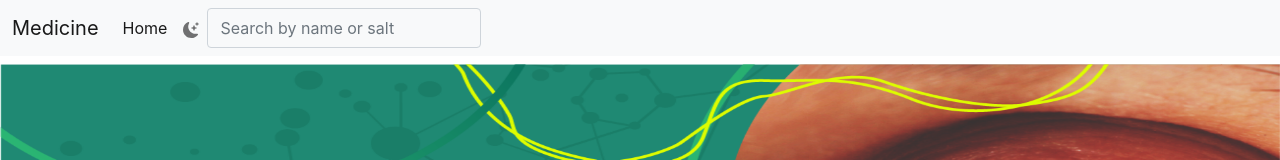
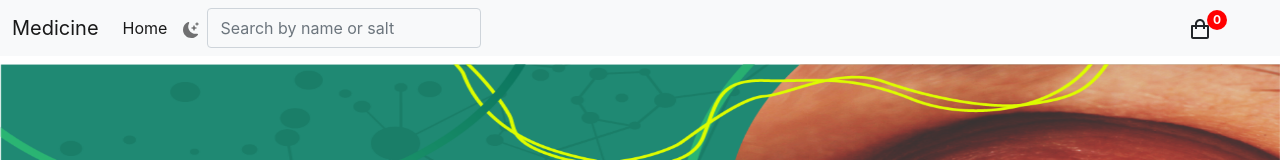
Before and after one commit to Golu0512/dashboard, a React (Create React App) app: page / in a window 1280 px wide. Shown: the top 160 px of the page. Built offline with nearby package versions, Linux system fonts and the light colour scheme.

Commit message:
badge ready and set

```diff
--- a/src/App.css
+++ b/src/App.css
@@ -31,3 +31,13 @@
 .pImage {
     object-fit: contain;
 }
+
+/* ------------------------ Badge ------------------------- */
+
+.badgecounter {
+    height: 20px;
+    width: 20px;
+    background: red;
+    transform: translateX(-5px);
+    font-size: 12px;
+}
--- a/src/App.js
+++ b/src/App.js
@@ -17,6 +17,7 @@ function App() {
   };
 
   const [mode, setMode] = useState("light");
+  let [badgeCount, setbadgeCount] = useState(0);
 
   const toggleMode = () => {
     if (mode === "dark") {
@@ -30,9 +31,14 @@ function App() {
     }
   };
 
+  const badgeCounter = () => {
+    badgeCount = badgeCount + 1;
+    setbadgeCount(badgeCount);
+  }
+
   return (
     <>
-      <Header toggleMode={toggleMode} mode={mode} />
+      <Header toggleMode={toggleMode} mode={mode} itemCount={badgeCount} />
         <BrowserRouter>
           <Routes>
             <Route exact path="/" element={<Home mode={mode} />} />
@@ -41,6 +47,7 @@ function App() {
               path="/productpage"
               element={
                 <ProductPage
+                  badgeCounter={badgeCounter}
                   id={products.id}
                   title={products.name}
                   combination={products.combination}
--- /dev/null
+++ b/src/components/Badge.js
@@ -0,0 +1,18 @@
+import React from "react";
+import { BiShoppingBag } from "react-icons/bi";
+
+export default function Badge(props) {
+
+    return (
+        <>
+            <div className="fs-4 me-5 d-flex float">
+                <span>
+                    <BiShoppingBag />
+                </span>
+                <div className="badgecounter rounded-circle d-flex justify-content-center align-items-center text-white fw-bold">
+                    {props.itemCount}
+                </div>
+            </div>
+        </>
+    );
+}
--- a/src/components/Footer.js
+++ b/src/components/Footer.js
@@ -74,7 +74,6 @@ function Footer() {
                 Pharma
             </a>
             </div>
-            Copyright
         </footer>
         </>
     );
--- a/src/components/Header.js
+++ b/src/components/Header.js
@@ -1,5 +1,6 @@
 import React from "react";
 import { BsMoonStarsFill, BsSun } from "react-icons/bs";
+import Badge from "./Badge";
 
 function Header(props) {
     return (
@@ -50,6 +51,8 @@ function Header(props) {
                 </div>
             </div>
 
+            <Badge itemCount={props.itemCount} />
+
             {/* <form class="d-flex bg-info w-50 me-5">
                     <input className="form-control" type="search" placeholder="Search by name or salt" aria-label="Search" />
                     <button className="btn btn-outline-success" type="submit">Search</button>
--- a/src/components/ProductPage.js
+++ b/src/components/ProductPage.js
@@ -36,9 +36,11 @@ export default function ProductPage(props) {
                         <p className={`text-capitalize`}>{product[0].indication}</p>
                     </div>
 
-                    <div className={`priceSection bg-secondary d-flex justify-content-between align-items-center mx-5 w-75 px-5 position-absolute bottom-0`}>
-                        <h4 className={`text-uppercase`}>mrp</h4>
-                        <h5>₹ {product[0].mrp}</h5>
+                    <div className={`priceSection bg-secondary d-flex justify-content-between py-2 align-items-center mx-5 w-75 px-4 rounded-pill position-absolute bottom-0`}>
+                        <h4 className={`text-uppercase`}>mrp ₹{product[0].mrp}</h4>
+                        <button className="btn btn-success w-50 text-uppercase rounded-pill" onClick={props.badgeCounter}>
+                            add to cart
+                        </button>
                     </div>
                 </div>
             </div>
```
Lines whose indentation alone changed are shown as unchanged.
